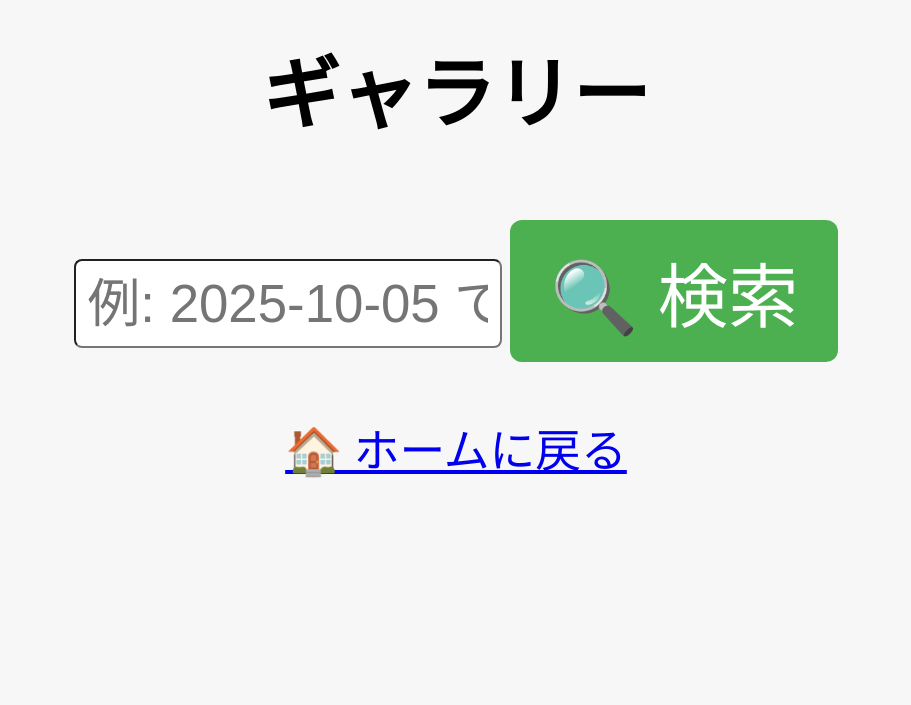
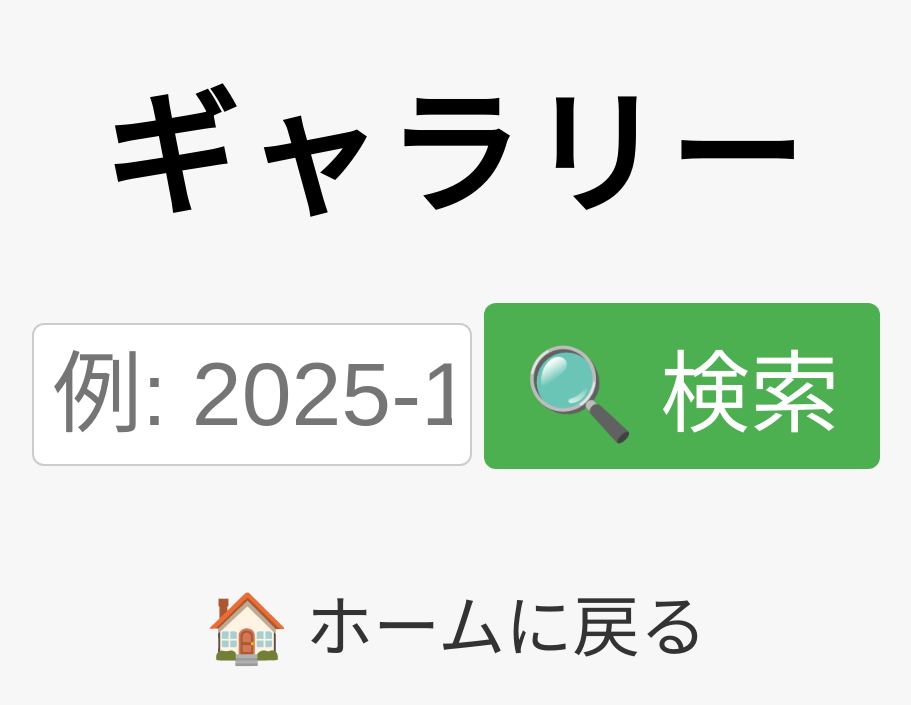
Before and after one commit to PopularTree/FileServerForGrandparents, a Flask app: page /gallery in a window 1280 px wide. Shown: the top 705 px of the page, without its empty margins (184-1095 px from the left). Run offline with Flask 3, Linux system fonts and the light colour scheme; data that the repository does not hold is empty.

Commit message:
change method, app.py -> gallery() and gallery.html

```diff
--- a/app.py
+++ b/app.py
@@ -64,11 +64,12 @@ def gallery():
     query = request.args.get("q", "")
     session = Session()
     if query:
-        # 日付（例: "2025-10-05"）で検索
+        # 年月（例: "2025-10"）で検索
         try:
-            date_obj = datetime.datetime.strptime(query, "%Y-%m-%d")
+            year, month = query.split("-")
             medias = session.query(Media).filter(
-                func.date(Media.taken_at) == query
+                func.strftime("%Y", Media.taken_at) == year,
+                func.strftime("%m", Media.taken_at) == month.zfill(2)
             ).order_by(Media.taken_at.desc()).all()
         except ValueError:
             medias = session.query(Media).order_by(Media.taken_at.desc()).all()
--- a/templates/gallery.html
+++ b/templates/gallery.html
@@ -6,15 +6,34 @@
   <meta name="viewport" content="width=device-width, initial-scale=1">
   <style>
     body {
-      font-size: 2.2em;
+      font-size: 2.8em;
       text-align: center;
       background: #f7f7f7;
       margin: 0;
       padding: 0;
     }
-    button, input[type="submit"], input[type="button"] {
+    h2 {
+      font-size: 3em;
+      margin-top: 48px;
+      margin-bottom: 48px;
+      letter-spacing: 0.05em;
+    }
+    .search-box {
+      margin-bottom: 32px;
+    }
+    input[type="text"] {
       font-size: 2em;
-      padding: 20px 40px;
+      padding: 18px;
+      border-radius: 12px;
+      width: 80vw;
+      max-width: 400px;
+      margin: 12px 0;
+      background: #fff;
+      border: 2px solid #ccc;
+    }
+    button {
+      font-size: 2em;
+      padding: 18px 40px;
       border-radius: 12px;
       border: none;
       background: #4caf50;
@@ -22,32 +41,49 @@
       margin: 12px 0;
       cursor: pointer;
     }
-    input[type="file"], input[type="text"] {
+    .gallery-grid {
+      display: flex;
+      flex-wrap: wrap;
+      justify-content: center;
+      gap: 32px;
+    }
+    .gallery-item {
+      border: 1px solid #ccc;
+      border-radius: 16px;
+      padding: 24px;
+      width: 320px;
+      background: #fff;
+      box-shadow: 2px 2px 8px #bbb;
+      text-align: center;
+    }
+    .gallery-thumb {
+      max-width: 280px;
+      max-height: 200px;
+      border-radius: 8px;
+      margin-bottom: 12px;
+    }
+    a {
       font-size: 1.5em;
-      padding: 12px;
-      border-radius: 8px;
-      width: 90%;
-      max-width: 400px;
-      margin: 12px 0;
-    }
-    a, label {
-      font-size: 1.3em;
       padding: 8px;
+      text-decoration: none;
+      color: #333;
+      display: block;
     }
     @media (max-width: 600px) {
-      body { font-size: 1.3em; }
-      .gallery-grid { gap: 12px; }
-      .gallery-item { width: 95vw; max-width: 320px; }
-      button, input[type="submit"], input[type="button"] { font-size: 1.2em; padding: 16px 20px; }
-      input[type="file"], input[type="text"] { font-size: 1em; }
+      body { font-size: 1.5em; }
+      h2 { font-size: 2em; margin-top: 32px; margin-bottom: 32px; }
+      .gallery-item { width: 95vw; max-width: 320px; padding: 12px; }
+      .gallery-thumb { max-width: 90vw; max-height: 30vh; }
+      input[type="text"] { font-size: 1em; max-width: 99vw; }
+      button { font-size: 1.2em; padding: 12px 20px; }
     }
   </style>
 </head>
 <body>
-  <h2 style="font-size:2.2em; margin-top:32px;">ギャラリー</h2>
+  <h2>ギャラリー</h2>
   <div class="search-box">
     <form method="get" action="{{ url_for('gallery') }}">
-      <input type="text" name="q" value="{{ query }}" placeholder="例: 2025-10-05 で撮影日検索">
+      <input type="text" name="q" value="{{ query }}" placeholder="例: 2025-10 で年月検索">
       <button type="submit">🔍 検索</button>
       {% if query %}
         <a href="{{ url_for('gallery') }}">リセット</a>
@@ -59,15 +95,15 @@
       <div class="gallery-item">
         {% if m.media_type == 'image' %}
           <a href="{{ url_for('files', filename=m.filename) }}" target="_blank">
-            <img src="{{ url_for('thumb', filename=m.filename.split('/')[-1].rsplit('.',1)[0] + '.jpg') }}" class="gallery-thumb" style="max-width:90vw; max-height:40vh;">
+            <img src="{{ url_for('thumb', filename=m.filename.split('/')[-1].rsplit('.',1)[0] + '.jpg') }}" class="gallery-thumb">
           </a>
         {% else %}
           <a href="{{ url_for('files', filename=m.filename) }}" target="_blank">
-            <img src="/static/video_icon.png" class="gallery-thumb" alt="動画" style="max-width:90vw; max-height:40vh;">
+            <img src="/static/video_icon.png" class="gallery-thumb" alt="動画">
             <br>🎥 {{ m.original_name }}
           </a>
         {% endif %}
-        <div style="font-size:1em; margin-top:6px;">
+        <div style="font-size:1em; margin-top:10px;">
           {{ m.original_name }}<br>
           {% if m.taken_at %}
             撮影: {{ m.taken_at.strftime('%Y-%m-%d %H:%M') }}<br>
```
